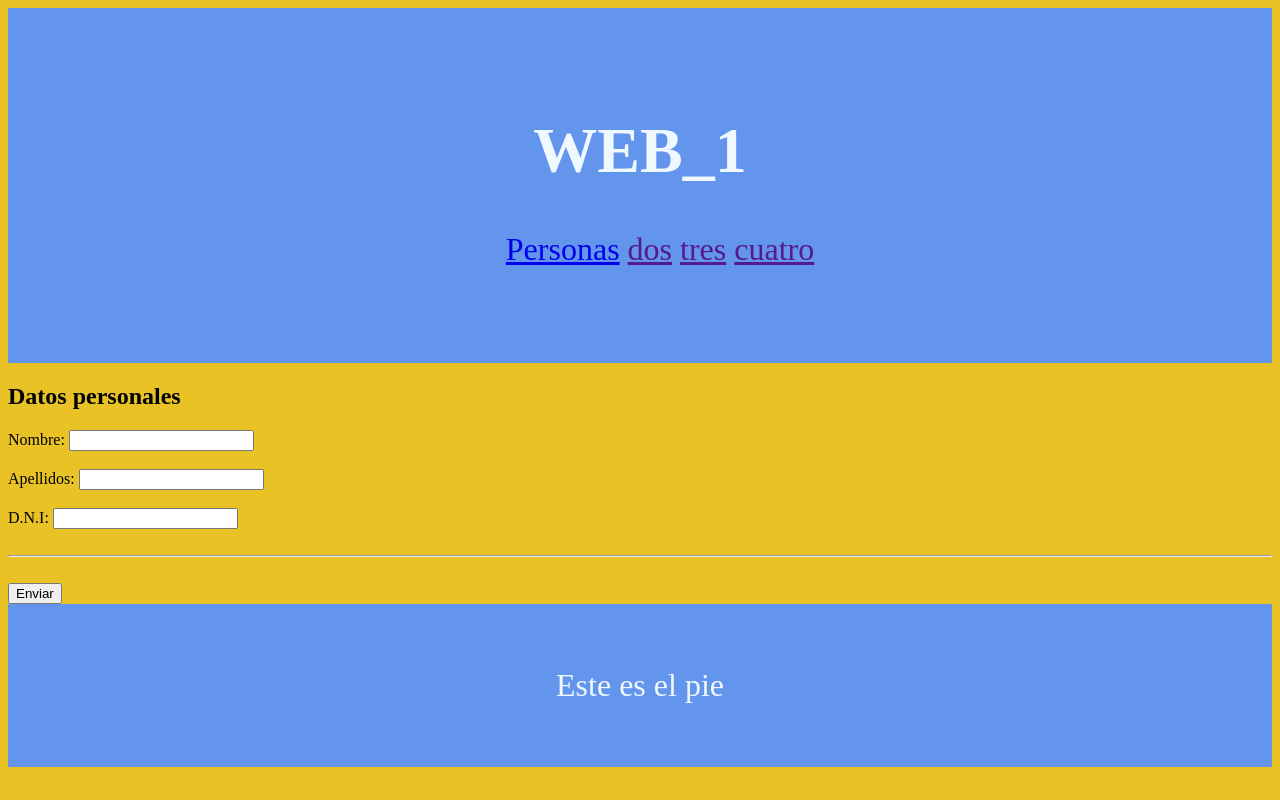
After one commit to teo-core/web_1, a Bottle app: page /formulario in a window 1280 px wide. The commit adds this page. Run offline with Bottle, Linux system fonts and the light colour scheme.

Commit message:
form y sqlite

```diff
--- a/app.py
+++ b/app.py
@@ -1,7 +1,11 @@
 import os
-from bottle import route, run,TEMPLATE_PATH,jinja2_view,static_file
+from bottle import route, run,TEMPLATE_PATH,jinja2_view,static_file, request, redirect
+import sqlite3
 
 TEMPLATE_PATH.append(os.path.join(os.path.dirname(__file__), 'templates'))
+BASE_DATOS = os.path.join(os.path.dirname(__file__),'personas.db' )
+
+
 
 @route('/static/<filename>')
 def server_static(filename):
@@ -10,12 +14,32 @@ def server_static(filename):
 @route('/')
 @jinja2_view('home.html')
 def hola():
-    return {'datos':[
-        ('Teo',1,'lunes'),
-        ('Jose',2, 'martes'),
-        ('Pau',3,'Jueves')
-    ]
-    }
+    cnx = sqlite3.connect(BASE_DATOS)
+    consulta = "select id,nombre, apelllidos,dni from persona"
+    cursor = cnx.execute(consulta)
+    filas = cursor.fetchall()
+    cnx.close()
+    return {"datos": filas}
+
+@route('/formulario')
+@jinja2_view('formulario.html')
+def mi_form():
+    return {}
+
+@route('/guardar', method='POST')
+def guardar():
+    nombre = request.POST.nombre
+    apellidos = request.POST.apellidos
+    dni = request.POST.dni
+
+    cnx = sqlite3.connect(BASE_DATOS)
+    consulta = "insert into persona(nombre, apelllidos,dni) values (?,?,?)"
+    cnx.execute(consulta,(nombre,apellidos,dni))
+    cnx.commit()
+    cnx.close()
+    redirect('/')
+
+
 
 
 run(host= 'localhost',port=8080, debug=True)
--- /dev/null
+++ b/templates/formulario.html
@@ -0,0 +1,59 @@
+{%extends 'base.html'%}
+
+{%block title%}Home{%endblock%}
+
+{%block content%}
+<!-- <form action="/guardar" method="post">
+    <h2>Datos personales</h2>
+    <label for="fname">First name:</label>
+    <input type="text" id="fname" name="fname"><br><br>
+    <label for="lname">Last name:</label>
+    <input type="text" id="lname" name="lname"><br><br>
+    <hr><br>
+
+    <h2>Coches</h2>
+    <label for="cars">Choose a car:</label>
+
+    <select id="cars" name="cars">
+      <option value="volvo">Volvo</option>
+      <option value="saab">Saab</option>
+      <option value="opel">Opel</option>
+      <option value="audi">Audi</option>
+    </select> <br><br>
+    <hr><br>
+    <h2>Números</h2>
+    <input type="radio" id="dato1" name="age" value="1">
+    <label for="dato1">Uno</label><br/>
+
+    <input type="radio" id="dato2" name="age" value="2">
+    <label for="dato2">Dos</label><br/>
+
+    <input type="radio" id="dato3" name="age" value="3">
+    <label for="dato3">Tres</label><br/>
+    <hr><br>
+    <h2>Vehículos</h2>
+    <input type="checkbox" id="vehicle1" name="vehiculo" value="Bike">
+    <label for="vehicle1"> I have a bike</label><br>
+    <input type="checkbox" id="vehicle2" name="vehiculo" value="Car">
+    <label for="vehicle2"> I have a car</label><br>
+    <input type="checkbox" id="vehicle3" name="vehiculo" value="Boat">
+    <label for="vehicle3"> I have a boat</label>
+
+    <hr><br>
+    <input type="submit" value="Submit">
+</form>  -->
+
+
+<form action="/guardar" method="post">
+    <h2>Datos personales</h2>
+    <input type="hidden" id ="id" name="id">
+    <label for="nombre">Nombre:</label>
+    <input type="text" id="nombre" name="nombre"><br><br>
+    <label for="apellidos">Apellidos:</label>
+    <input type="text" id="apellidos" name="apellidos"><br><br>
+    <label for="dni">D.N.I:</label>
+    <input type="text" id="dni" name="dni"><br><br>
+    <hr><br>
+    <input type="submit" value="Enviar">
+</form>
+{%endblock%}
--- a/templates/inc_header.html
+++ b/templates/inc_header.html
@@ -1,7 +1,7 @@
 <header><h1>WEB_1</h1>
 <nav>
     <ul>
-        <li><a href="">uno</a></li>
+        <li><a href="/formulario">Personas</a></li>
         <li><a href="">dos</a></li>
         <li><a href="">tres</a></li>
         <li><a href="">cuatro</a></li>
```
Also changed, not shown: modelo_datos.py (added, +18 -0 lines), templates/home.html (+14 -5 lines), personas.db (added).
